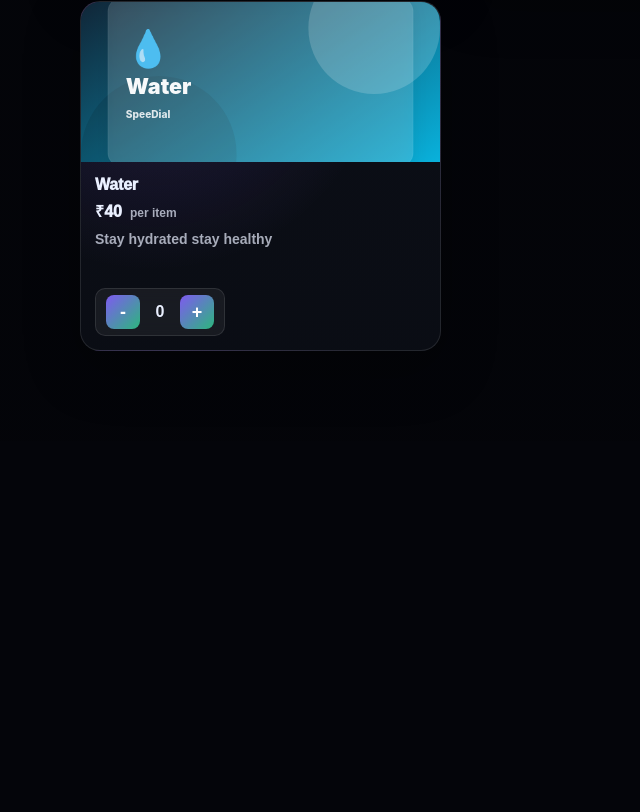
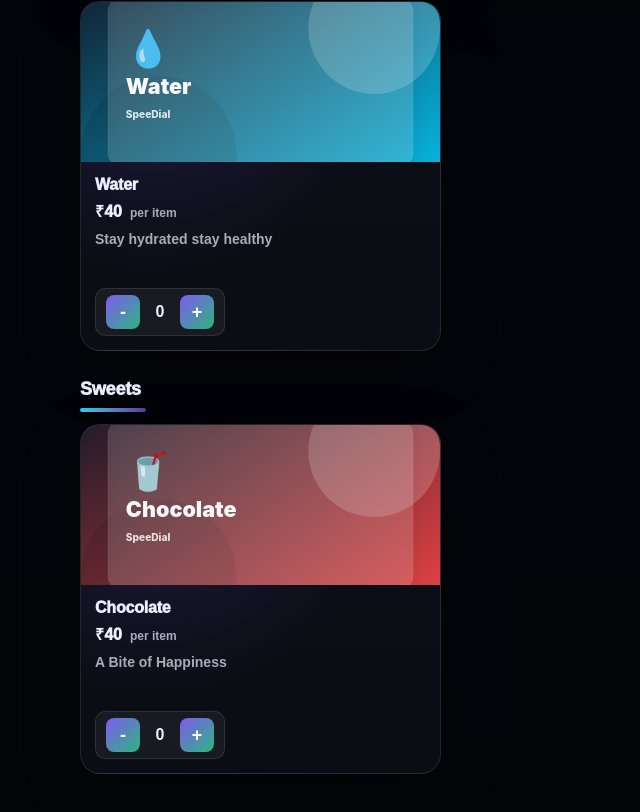
Before and after one commit to Siddhant2306/SpeeDial, a React (Create React App) app: page /shop in a window 1280 px wide. Shown: the part 1962-2774 px from the top of the page, without its empty margins (0-640 px from the left). Before the commit the page ends 2403 px from the top, so only its background shows below. Built offline with nearby package versions, Linux system fonts and the light colour scheme.

Commit message:
fix: products

```diff
--- a/src/features/shop/products.js
+++ b/src/features/shop/products.js
@@ -207,12 +207,11 @@ export const PRODUCTS = [
       emoji: "💧",
     }),
   },
-  // Sweet
-   {
+  {
     id: "chocolates",
     name: "Chocolate",
     desc: "A Bite of Happiness",
-    type: "sweet",
+    type: "sweets",
     category: "sweet",
     price: 40,
     image: makeSvgDataUri({
--- a/src/pages/ShopPage.js
+++ b/src/pages/ShopPage.js
@@ -45,7 +45,7 @@ const ShopPage = () => {
 
   const clearCart = () => setCart({});
 
-  const { chips, snacks, drinks } = useMemo(() => {
+  const { chips, snacks, drinks, sweets } = useMemo(() => {
     const normalizedQuery = query.trim().toLowerCase();
 
     const filtered = PRODUCTS.filter((p) => {
@@ -62,6 +62,7 @@ const ShopPage = () => {
       chips: filtered.filter((p) => p.category === "chips"),
       snacks: filtered.filter((p) => p.type === "snack" && p.category !== "chips"),
       drinks: filtered.filter((p) => p.type === "drink"),
+      sweets: filtered.filter((p) => p.type === "sweets" || p.type === "sweets"),
     };
   }, [activeTab, query]);
 
@@ -106,7 +107,9 @@ const ShopPage = () => {
     }
   };
 
-  const isEmpty = chips.length === 0 && snacks.length === 0 && drinks.length === 0;
+
+
+  const isEmpty = chips.length === 0 && snacks.length === 0 && drinks.length === 0 && sweets.length === 0;
 
   return (
     <div className="shop2">
@@ -167,6 +170,22 @@ const ShopPage = () => {
           </>
         )}
 
+        {sweets.length > 0 && (
+          <>
+            <div className="section2">Sweets</div>
+            <div className="grid2">
+              {sweets.map((p) => (
+                <ProductCard
+                  key={p.id}
+                  product={p}
+                  quantity={cart[p.id] || 0}
+                  onChangeQuantity={changeCartQuantity}
+                />
+              ))}
+            </div>
+          </>
+        )}
+
         {isEmpty && <div className="empty2">No items match your search.</div>}
       </div>
 
```
